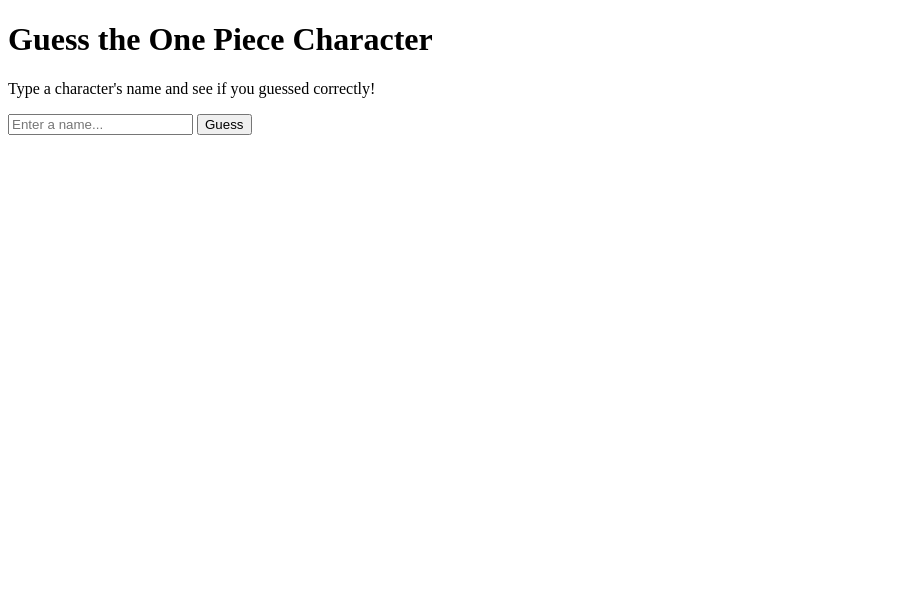
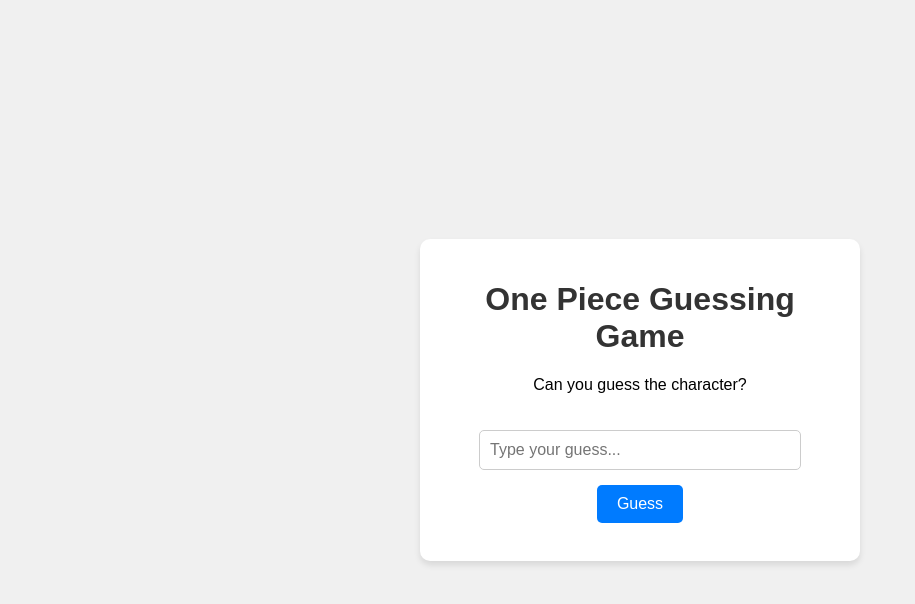
Before and after one commit to gy23578/one-piece-game-, a plain HTML site: page index.html in a window 1280 px wide. Shown: the whole page, without its empty margins (0-915 px from the left). Drawn offline with Linux system fonts and the light colour scheme.

Commit message:
Update index.html

```diff
--- a/index.html
+++ b/index.html
@@ -1,18 +1,119 @@
 <!DOCTYPE html>
 <html lang="en">
+
 <head>
     <meta charset="UTF-8">
     <meta name="viewport" content="width=device-width, initial-scale=1.0">
-    <title>Guess the One Piece Character</title>
-    <link rel="stylesheet" href="opgame.css">
+    <title>One Piece Guessing Game</title>
+    <style>
+        body {
+            font-family: Arial, sans-serif;
+            margin: 0;
+            padding: 0;
+            background-color: #f0f0f0;
+            display: flex;
+            justify-content: center;
+            align-items: center;
+            height: 100vh;
+            flex-direction: column;
+        }
+
+        h1 {
+            color: #333;
+        }
+
+        .game-container {
+            background-color: #fff;
+            padding: 20px;
+            border-radius: 10px;
+            box-shadow: 0 4px 6px rgba(0, 0, 0, 0.1);
+            text-align: center;
+            width: 90%;
+            max-width: 400px;
+        }
+
+        #result {
+            margin-top: 10px;
+            font-size: 18px;
+        }
+
+        input[type="text"] {
+            padding: 10px;
+            font-size: 16px;
+            width: 80%;
+            max-width: 300px;
+            border-radius: 5px;
+            border: 1px solid #ccc;
+            margin-top: 20px;
+        }
+
+        button {
+            padding: 10px 20px;
+            background-color: #007bff;
+            border: none;
+            color: white;
+            border-radius: 5px;
+            cursor: pointer;
+            font-size: 16px;
+            margin-top: 15px;
+        }
+
+        button:hover {
+            background-color: #0056b3;
+        }
+
+        @media (max-width: 600px) {
+            .game-container {
+                width: 95%;
+            }
+        }
+    </style>
 </head>
+
 <body>
-    <h1>Guess the One Piece Character</h1>
-    <p>Type a character's name and see if you guessed correctly!</p>
-    <input type="text" id="guessInput" placeholder="Enter a name...">
-    <button onclick="checkGuess()">Guess</button>
-    <p id="result"></p>
+    <div class="game-container">
+        <h1>One Piece Guessing Game</h1>
+        <p>Can you guess the character?</p>
+        <input type="text" id="guessInput" placeholder="Type your guess..." onkeydown="if(event.key === 'Enter') checkGuess()">
+        <button onclick="checkGuess()">Guess</button>
+        <p id="result"></p>
+    </div>
 
-    <script src="opgame.js"></script>
+    <script>
+        const characters = ["Luffy", "Zoro", "Sanji", "Chopper", "Usopp", "Nami", "Robin"];
+        let randomCharacter = getRandomCharacter();
+
+        function getRandomCharacter() {
+            return characters[Math.floor(Math.random() * characters.length)];
+        }
+
+        function checkGuess() {
+            let guessInput = document.getElementById("guessInput");
+            let guess = guessInput.value.trim();
+            let resultText = document.getElementById("result");
+
+            if (!guess) {
+                resultText.innerHTML = "⚠️ Please enter a name!";
+                resultText.style.color = "orange";
+                return;
+            }
+
+            if (guess.toLowerCase() === randomCharacter.toLowerCase()) {
+                resultText.innerHTML = `🎉 You got it! The character was <strong>${randomCharacter}</strong>`;
+                resultText.style.color = "green";
+
+                // Wait 2 seconds, then restart the game
+                setTimeout(() => {
+                    randomCharacter = getRandomCharacter(); // Pick a new character
+                    guessInput.value = ""; // Clear input field
+                    resultText.innerHTML = ""; // Clear result message
+                }, 2000);
+            } else {
+                resultText.innerHTML = "❌ Nope, try again!";
+                resultText.style.color = "red";
+            }
+        }
+    </script>
 </body>
+
 </html>
```
